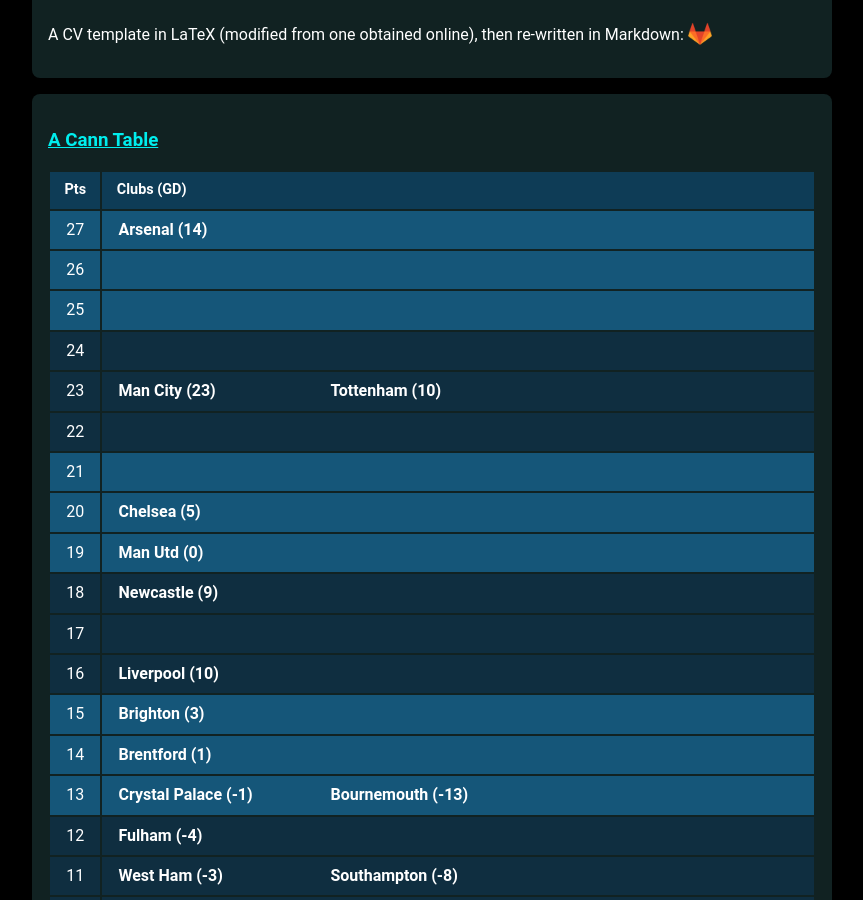
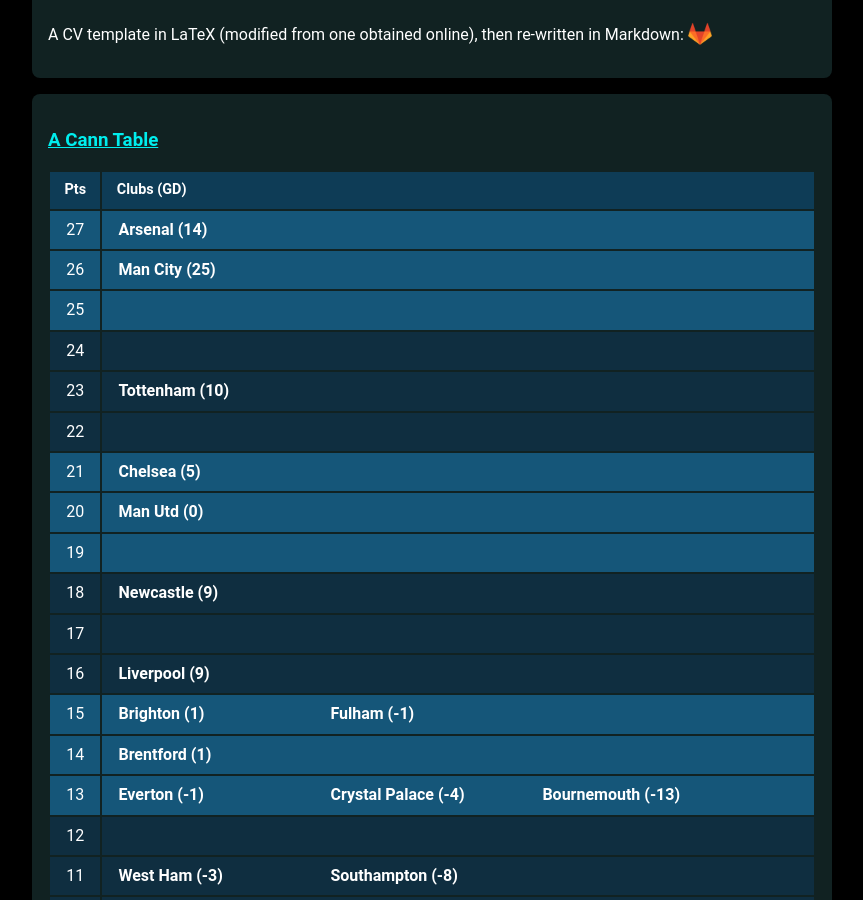
Before and after one commit to muru/muru.github.io, a Jekyll site: the page built from resources.md, in a window 1280 px wide and 900 px high, scrolled down 1275 px. Shown: the whole window, without its empty margins (208-1071 px from the left). Built offline with Jekyll 4.4.1, drawn with Linux system fonts in a browser that asks for light colours; some web fonts are replaced; some of the changed text lies outside the part shown.

Commit message:
updated cann-table: Sun 23 Oct 21:57:20 JST 2022

```diff
--- a/cann-table.html
+++ b/cann-table.html
@@ -9,6 +9,7 @@
 	<tr class="cann-row-1">
 		<td class="cann-point"> 26 </td>
 		<td class="cann-clubs">
+			<span class="club-name"> Man City (25) </span>
 		</td>
  	</tr>
 	<tr class="cann-row-1">
@@ -24,7 +25,6 @@
 	<tr class="cann-row-2">
 		<td class="cann-point"> 23 </td>
 		<td class="cann-clubs">
-			<span class="club-name"> Man City (23) </span>
 			<span class="club-name"> Tottenham (10) </span>
 		</td>
  	</tr>
@@ -36,18 +36,18 @@
 	<tr class="cann-row-1">
 		<td class="cann-point"> 21 </td>
 		<td class="cann-clubs">
+			<span class="club-name"> Chelsea (5) </span>
 		</td>
  	</tr>
 	<tr class="cann-row-1">
 		<td class="cann-point"> 20 </td>
 		<td class="cann-clubs">
-			<span class="club-name"> Chelsea (5) </span>
+			<span class="club-name"> Man Utd (0) </span>
 		</td>
  	</tr>
 	<tr class="cann-row-1">
 		<td class="cann-point"> 19 </td>
 		<td class="cann-clubs">
-			<span class="club-name"> Man Utd (0) </span>
 		</td>
  	</tr>
 	<tr class="cann-row-2">
@@ -64,13 +64,14 @@
 	<tr class="cann-row-2">
 		<td class="cann-point"> 16 </td>
 		<td class="cann-clubs">
-			<span class="club-name"> Liverpool (10) </span>
+			<span class="club-name"> Liverpool (9) </span>
 		</td>
  	</tr>
 	<tr class="cann-row-1">
 		<td class="cann-point"> 15 </td>
 		<td class="cann-clubs">
-			<span class="club-name"> Brighton (3) </span>
+			<span class="club-name"> Brighton (1) </span>
+			<span class="club-name"> Fulham (-1) </span>
 		</td>
  	</tr>
 	<tr class="cann-row-1">
@@ -82,14 +83,14 @@
 	<tr class="cann-row-1">
 		<td class="cann-point"> 13 </td>
 		<td class="cann-clubs">
-			<span class="club-name"> Crystal Palace (-1) </span>
+			<span class="club-name"> Everton (-1) </span>
+			<span class="club-name"> Crystal Palace (-4) </span>
 			<span class="club-name"> Bournemouth (-13) </span>
 		</td>
  	</tr>
 	<tr class="cann-row-2">
 		<td class="cann-point"> 12 </td>
 		<td class="cann-clubs">
-			<span class="club-name"> Fulham (-4) </span>
 		</td>
  	</tr>
 	<tr class="cann-row-2">
@@ -102,38 +103,22 @@
 	<tr class="cann-row-2">
 		<td class="cann-point"> 10 </td>
 		<td class="cann-clubs">
-			<span class="club-name"> Everton (-4) </span>
 		</td>
  	</tr>
 	<tr class="cann-row-1">
 		<td class="cann-point"> 9 </td>
 		<td class="cann-clubs">
-			<span class="club-name"> Leeds (-2) </span>
-			<span class="club-name"> Aston Villa (-6) </span>
+			<span class="club-name"> Leeds (-4) </span>
+			<span class="club-name"> Aston Villa (-9) </span>
 			<span class="club-name"> Wolves (-9) </span>
+			<span class="club-name"> Nottm Forest (-15) </span>
 		</td>
  	</tr>
 	<tr class="cann-row-1">
 		<td class="cann-point"> 8 </td>
 		<td class="cann-clubs">
-		</td>
- 	</tr>
-	<tr class="cann-row-1">
-		<td class="cann-point"> 7 </td>
-		<td class="cann-clubs">
-		</td>
- 	</tr>
-	<tr class="cann-row-2">
-		<td class="cann-point"> 6 </td>
-		<td class="cann-clubs">
-			<span class="club-name"> Nottm Forest (-16) </span>
-		</td>
- 	</tr>
-	<tr class="cann-row-2">
-		<td class="cann-point"> 5 </td>
-		<td class="cann-clubs">
-			<span class="club-name"> Leicester (-9) </span>
+			<span class="club-name"> Leicester (-7) </span>
 		</td>
  	</tr>
 </table>
-<span id="cann-gen-note"> Generated on  Friday, 21 October 2022 at 00:27 JST. </span>
+<span id="cann-gen-note"> Generated on  Sunday, 23 October 2022 at 21:57 JST. </span>
```
